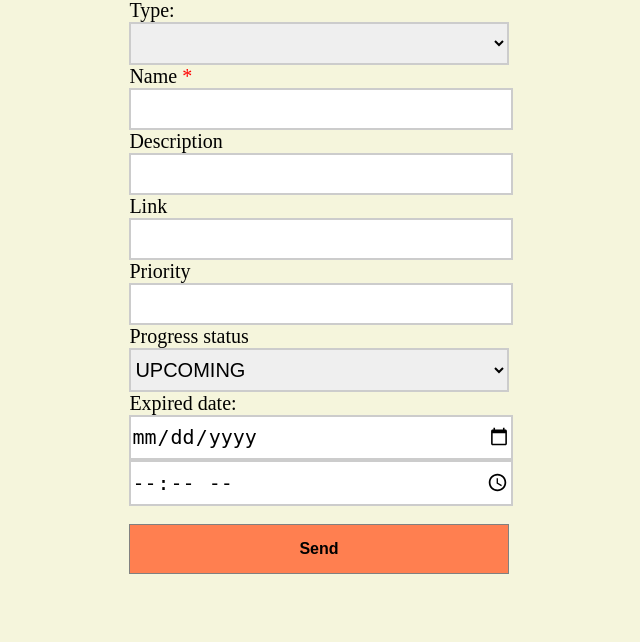
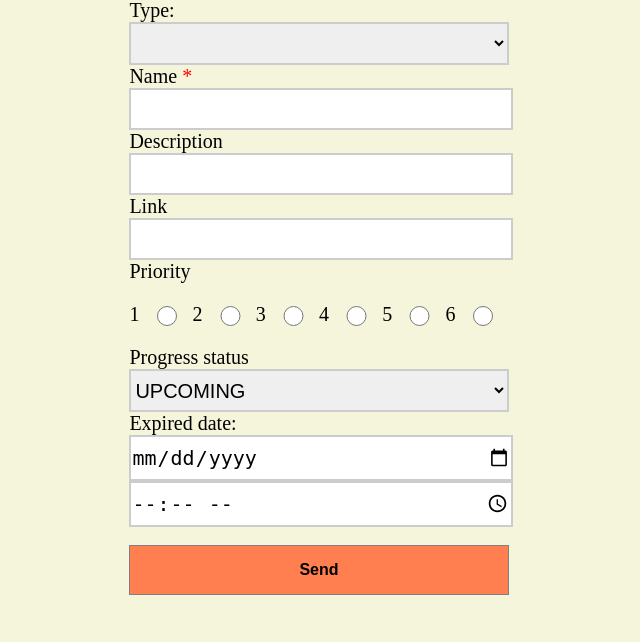
Before and after one commit to pangeon/taskello, a Flask app: page /user/edit/add_task in a window 1280 px wide. Shown: the part 158-800 px from the top of the page, without its empty margins (321-961 px from the left). Run offline with Flask 2, Linux system fonts and the light colour scheme; the visitor is signed in with stand-in values (Sample User, id 1); data that the repository does not hold is empty.

Commit message:
0.15.1c - added priority edition in task dashboard, imporove add task form

```diff
--- a/app/data_service_adapter.py
+++ b/app/data_service_adapter.py
@@ -88,8 +88,16 @@ def all_tasks():
     return task_man.show_all_tasks(conn)
 
 
+def show_task(val):
+    return task_man.show_task_for_id(conn, val)
+
+
 def insert_task(val):
     return task_man.insert_task_with_id(conn, val)
+
+
+def task_priority(val):
+    return task_man.update_task_priority(conn, val)
 
 
 def all_tasks_details():
--- a/app/routes.py
+++ b/app/routes.py
@@ -15,7 +15,7 @@ def index():
     return render_template('main.html')
 
 
-## Utils
+## Utils private
 def __id_generator():
     return gen(0, 10000)
 
@@ -26,11 +26,18 @@ def __profile_id():
     ))
     return profile_id
 
-def session_invidate():
+def __session_invalidate():
     session.pop('loggedin', None)
     session.pop('id', None)
     session.pop('username', None)
-## Utils
+
+
+def __task_dashboard_for_user(login_user_name):
+    return render_template(
+        'task/tasks.html',
+        title='Your task list',
+        tasks=list(data.user_tasks(login_user_name)))
+## Utils private
 
 
 ## Security ##
@@ -86,7 +93,7 @@ def login():
 
 @app.route('/logout')
 def logout():
-    session_invidate()
+    __session_invalidate()
     return redirect(url_for('login'))
 ## Security ##
 
@@ -184,7 +191,7 @@ def remove_profile():
             e_mail
         )
     )
-    session_invidate()
+    __session_invalidate()
     return redirect('/')
 ## Profiles ##
 
@@ -303,17 +310,32 @@ def add_task():
             return redirect(url_for('login'))
 
 
+@app.route("/user/edit/task/priority/<int:task_id>/<int:operation>")
+def change_task_priority(task_id, operation):
+    e_mail = session.get('username', None)
+
+    if e_mail:
+        task_priority_to_change = data.show_task(task_id)[5]
+        if task_priority_to_change > 1 and operation == 0:
+            task_priority_to_change -= 1
+        if task_priority_to_change < 6 and operation == 1:
+            task_priority_to_change += 1
+
+        data.task_priority(val = (
+            task_priority_to_change,
+            task_id
+        ))
+        return __task_dashboard_for_user(e_mail)
+    else:
+        return redirect(url_for('login'))
+
 @app.route("/user/remove/task/<int:task_id>")
 def remove_task(task_id):
     e_mail = session.get('username', None)
 
     if e_mail:
         data.delete_task(task_id)
-        return render_template(
-            'task/tasks.html',
-            title='Your task list',
-            tasks=list(data.user_tasks(e_mail))
-        )
+        return __task_dashboard_for_user(e_mail)
     else:
         return redirect(url_for('login'))
 ## Tasks
--- a/app/web/static/css/main.css
+++ b/app/web/static/css/main.css
@@ -149,3 +149,10 @@ a.icon-task-edit > i {
   text-align: center;
   border: none;
 }
+.priority-radio-choice {
+  display: inline-flex;
+  padding-top: 20px;
+  padding-bottom: 20px;
+  padding-left: 0px;
+  width: 100%;
+}
--- a/app/web/templates/task/add_task.html
+++ b/app/web/templates/task/add_task.html
@@ -20,7 +20,14 @@
   <input type="text" name="task_attachment_link" />
 
   <label>Priority</label>
-  <input type="text" name="task_priority" />
+  <div class="priority-radio-choice">
+    <label>1</label><input type="radio" name="task_priority" value="1" />
+    <label>2</label><input type="radio" name="task_priority" value="2" />
+    <label>3</label><input type="radio" name="task_priority" value="3" />
+    <label>4</label><input type="radio" name="task_priority" value="4" />
+    <label>5</label><input type="radio" name="task_priority" value="5" />
+    <label>6</label><input type="radio" name="task_priority" value="6" />
+  </div>
 
   <label>Progress status</label>
   <select name="task_progress_status">
--- a/test.py
+++ b/test.py
@@ -23,5 +23,6 @@ conn = db.define_db(
 )
 
 if __name__ == "__main__":
-    type_item = type_man.show_type_for_id(conn, 1)
-    print(type_item)
+    task_item = task_man.show_task_for_id(conn, 1)[5]
+    task_item += 1
+    print(task_item)
```
Also changed, not shown: app/web/templates/task/tasks.html (+15 -5 lines), controllers/tasks_controller.py (+6 -2 lines), README.md.
